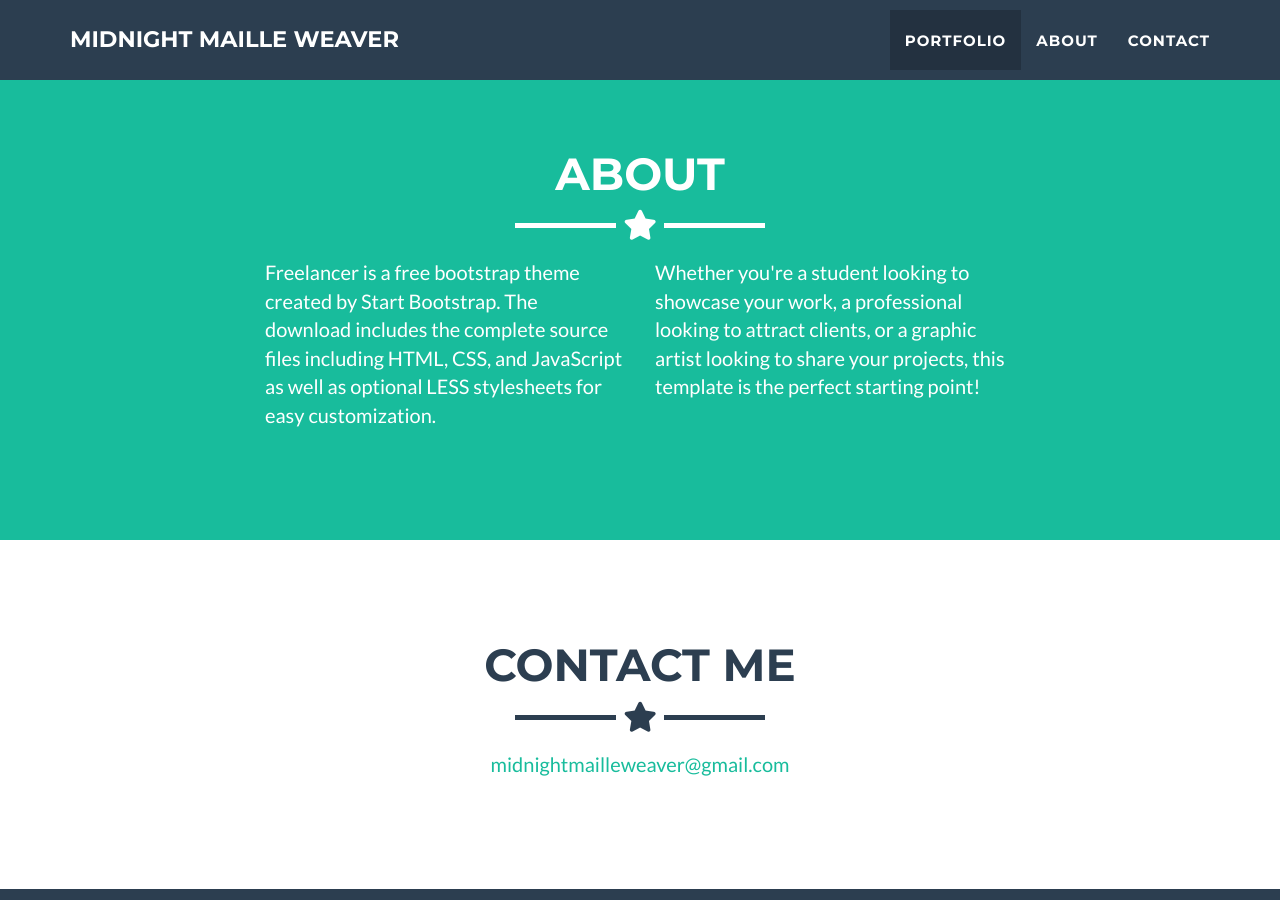
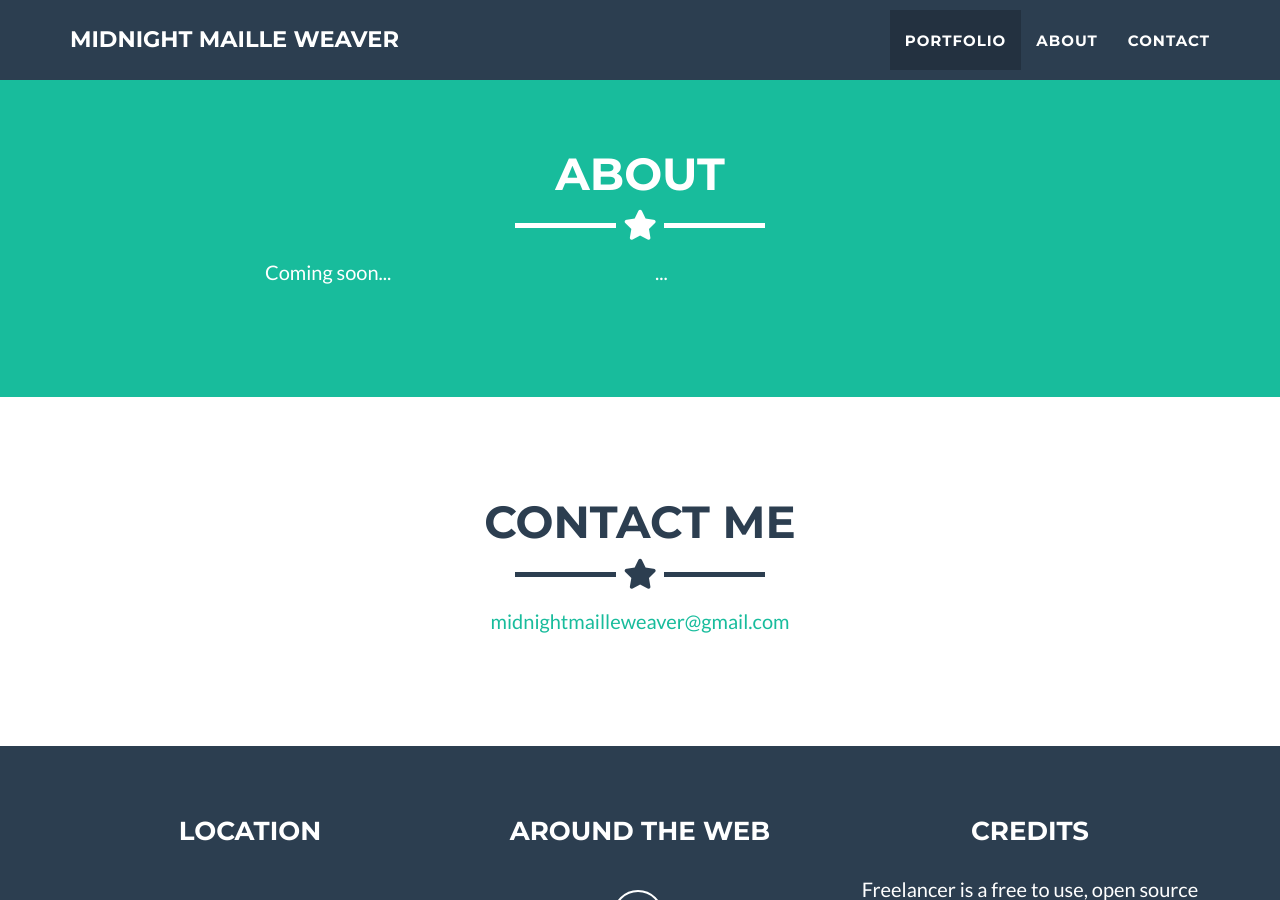
Before and after one commit to nanoo/mmw.github.io, a Jekyll site: the page built from _posts/2014-07-18-project-1.markdown, in a window 1280 px wide and 900 px high, scrolled down 2391 px. Built offline with Jekyll 4.4.1, drawn with Linux system fonts in a browser that asks for light colours.

Commit message:
remove boilerplate from About.

```diff
--- a/_includes/about.html
+++ b/_includes/about.html
@@ -9,13 +9,10 @@
     </div>
     <div class="row">
       <div class="col-lg-4 col-lg-offset-2">
-        <p>Freelancer is a free bootstrap theme created by Start Bootstrap. The download includes the complete
-          source files including HTML, CSS, and JavaScript as well as optional LESS stylesheets for easy
-          customization.</p>
+        <p>Coming soon...</p>
       </div>
       <div class="col-lg-4">
-        <p>Whether you're a student looking to showcase your work, a professional looking to attract clients, or
-          a graphic artist looking to share your projects, this template is the perfect starting point! </p>
+        <p>... </p>
       </div>
     </div>
   </div>
```
